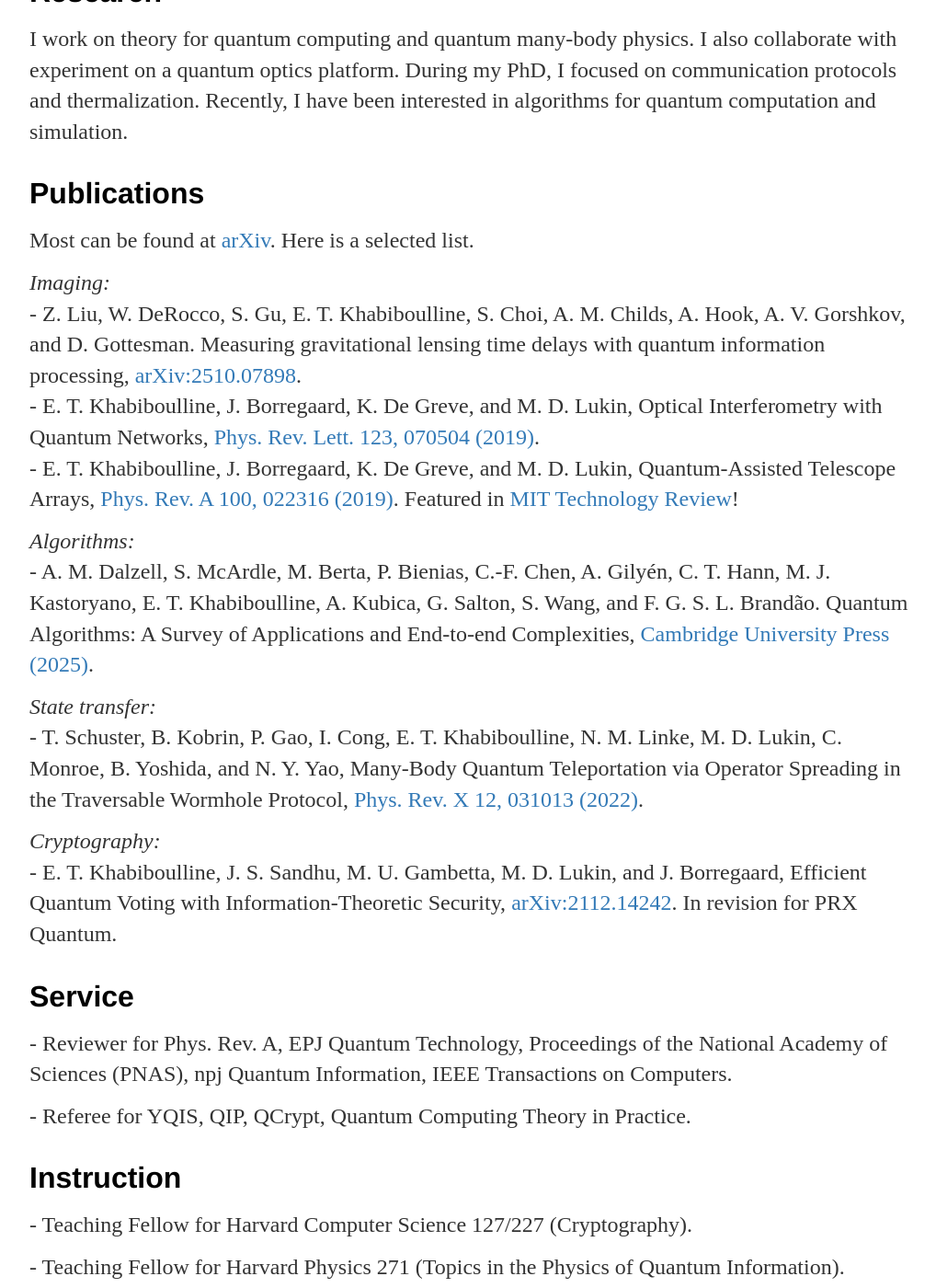
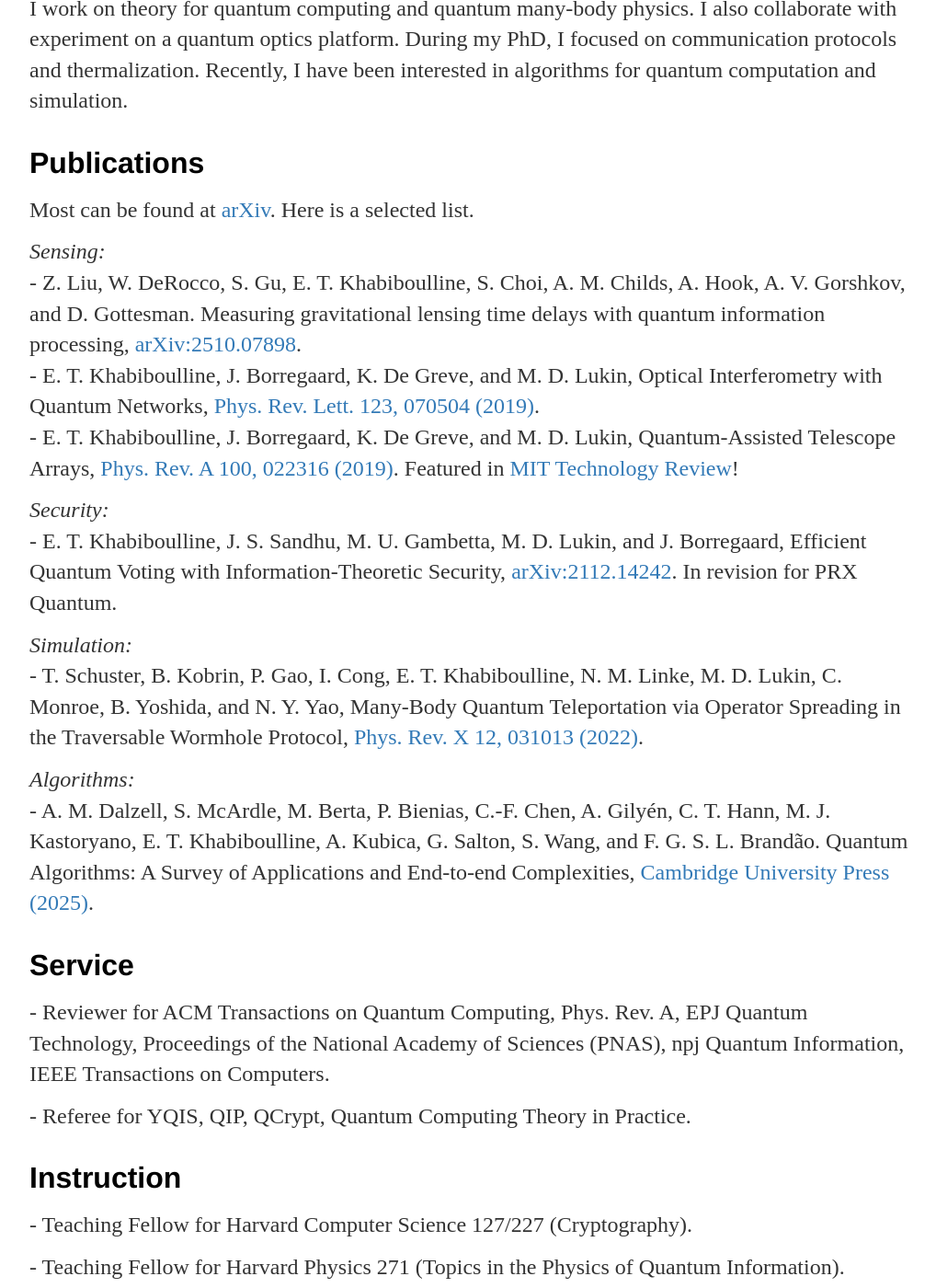
Before and after one commit to emilkhab/emilkhab.github.io, a Jekyll site: the page built from index.html, in a window 1280 px wide and 1400 px high, scrolled down 549 px. Shown: the whole window at 92% size, without its empty margins (128-1146 px from the left). Built offline with Jekyll 4.4.1, drawn with Linux system fonts in a browser that asks for light colours; some of the changed text lies outside the part shown.

Commit message:
Update index.html

```diff
--- a/index.html
+++ b/index.html
@@ -22,28 +21,28 @@ title: Emil Khabiboulline
 	<h2>Publications</h2>
 	<p>Most can be found at <a href="https://arxiv.org/a/khabiboulline_e_1.html">arXiv</a>. Here is a selected list.</p>
 	<p>
-	<em>Imaging:</em><br/>
+	<em>Sensing:</em><br/>
 	- Z. Liu, W. DeRocco, S. Gu, E. T. Khabiboulline, S. Choi, A. M. Childs, A. Hook, A. V. Gorshkov, and D. Gottesman. Measuring gravitational lensing time delays with quantum information processing, <a href="https://arxiv.org/abs/2510.07898">arXiv:2510.07898</a>.<br/>
 	- E. T. Khabiboulline, J. Borregaard, K. De Greve, and M. D. Lukin, Optical Interferometry with Quantum Networks, <a href="https://doi.org/10.1103/PhysRevLett.123.070504">Phys. Rev. Lett. 123, 070504 (2019)</a>.<br/>
 	- E. T. Khabiboulline, J. Borregaard, K. De Greve, and M. D. Lukin, Quantum-Assisted Telescope Arrays, <a href="https://doi.org/10.1103/PhysRevA.100.022316">Phys. Rev. A 100, 022316 (2019)</a>. Featured in <a href="https://www.technologyreview.com/s/612177/how-to-build-a-teleportation-assisted-telescope/">MIT Technology Review</a>!<br/>
 	</p>
 	<p>
-	<em>Algorithms:</em><br/>
-	- A. M. Dalzell, S. McArdle, M. Berta, P. Bienias, C.-F. Chen, A. Gilyén, C. T. Hann, M. J. Kastoryano, E. T. Khabiboulline, A. Kubica, G. Salton, S. Wang, and F. G. S. L. Brandão. Quantum Algorithms: A Survey of Applications and End-to-end Complexities, <a href="https://www.cambridge.org/us/universitypress/subjects/computer-science/algorithmics-complexity-computer-algebra-and-computational-g/quantum-algorithms-survey-applications-and-end-end-complexities">Cambridge University Press (2025)</a>.<br/>
+	<em>Security:</em><br/>
+	- E. T. Khabiboulline, J. S. Sandhu, M. U. Gambetta, M. D. Lukin, and J. Borregaard, Efficient Quantum Voting with Information-Theoretic Security, <a href="https://arxiv.org/abs/2112.14242">arXiv:2112.14242</a>. In revision for PRX Quantum.<br/>
 	</p>
 	<p>
-	<em>State transfer:</em><br/>
+	<em>Simulation:</em><br/>
 	- T. Schuster, B. Kobrin, P. Gao, I. Cong, E. T. Khabiboulline, N. M. Linke, M. D. Lukin, C. Monroe, B. Yoshida, and N. Y. Yao, Many-Body Quantum Teleportation via Operator Spreading in the Traversable Wormhole Protocol, <a href="https://doi.org/10.1103/PhysRevX.12.031013">Phys. Rev. X 12, 031013 (2022)</a>.<br/>
 	</p>
 	<p>
-	<em>Cryptography:</em><br/>
-	- E. T. Khabiboulline, J. S. Sandhu, M. U. Gambetta, M. D. Lukin, and J. Borregaard, Efficient Quantum Voting with Information-Theoretic Security, <a href="https://arxiv.org/abs/2112.14242">arXiv:2112.14242</a>. In revision for PRX Quantum.<br/>
+	<em>Algorithms:</em><br/>
+	- A. M. Dalzell, S. McArdle, M. Berta, P. Bienias, C.-F. Chen, A. Gilyén, C. T. Hann, M. J. Kastoryano, E. T. Khabiboulline, A. Kubica, G. Salton, S. Wang, and F. G. S. L. Brandão. Quantum Algorithms: A Survey of Applications and End-to-end Complexities, <a href="https://www.cambridge.org/us/universitypress/subjects/computer-science/algorithmics-complexity-computer-algebra-and-computational-g/quantum-algorithms-survey-applications-and-end-end-complexities">Cambridge University Press (2025)</a>.<br/>
 	</p>
 </div>
 
 <div class="blurb" id="Service">
 	<h2>Service</h2>
-	<p>- Reviewer for Phys. Rev. A, EPJ Quantum Technology, Proceedings of the National Academy of Sciences (PNAS), npj Quantum Information, IEEE Transactions on Computers.</p>
+	<p>- Reviewer for ACM Transactions on Quantum Computing, Phys. Rev. A, EPJ Quantum Technology, Proceedings of the National Academy of Sciences (PNAS), npj Quantum Information, IEEE Transactions on Computers.</p>
 	<p>- Referee for YQIS, QIP, QCrypt, Quantum Computing Theory in Practice.</p>
 </div>
 
```
Also changed, not shown: other parts of index.html (+1 -2 lines).
